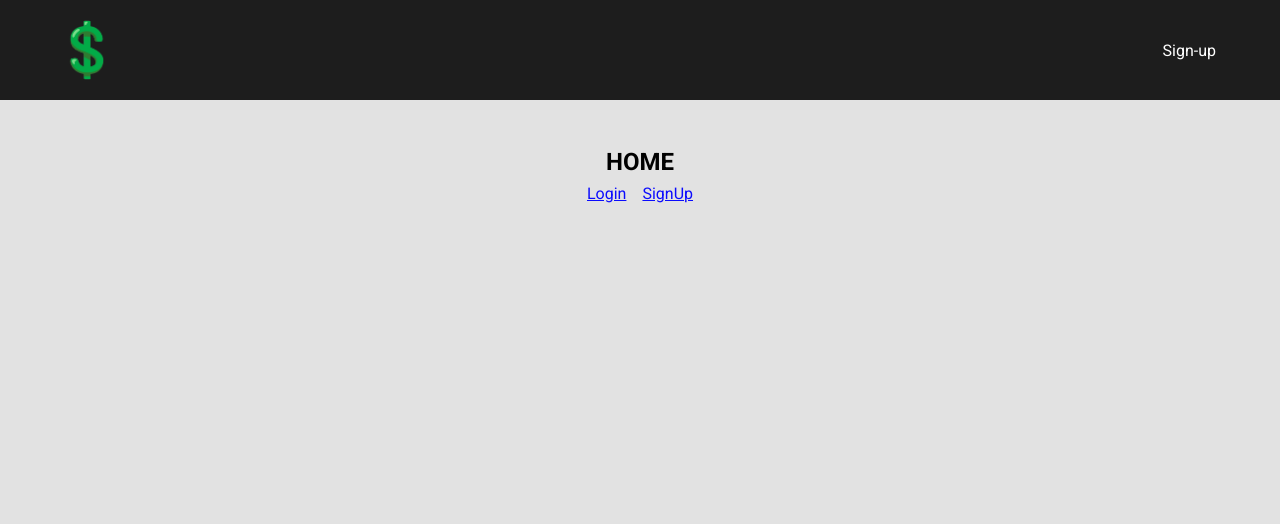
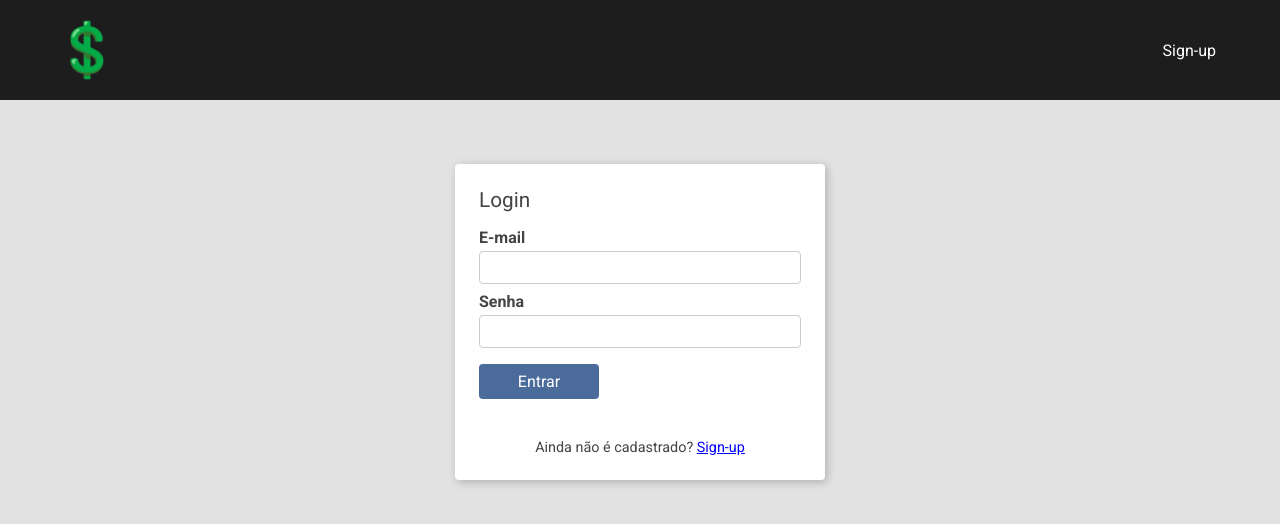
Before and after one commit to pablohpaiva22/controle-financeiro-web, a React (Vite) app: page / in a window 1280 px wide. Shown: the top 524 px of the page. Built offline with nearby package versions, Linux system fonts and the light colour scheme.

Commit message:
refactor: remove home route and add login route as home page

```diff
--- a/src/App.jsx
+++ b/src/App.jsx
@@ -2,7 +2,6 @@
 import { Routes, Route, BrowserRouter } from "react-router-dom";
 import Login from "./pages/login/Login";
 import SignUp from "./pages/signup/SignUp";
-import Home from "./pages/home/Home";
 import Header from "./components/header/Header";
 import MyAccount from "./pages/myaccount/MyAccount";
 import { UserStorage } from "./context/GlobalContext";
@@ -15,8 +14,7 @@
           <Header />
 
           <Routes>
-            <Route path="/" element={<Home />} />
-            <Route path="/login" element={<Login />} />
+            <Route path="/" element={<Login />} />
             <Route path="/cadastrar" element={<SignUp />} />
             <Route path="/minhaconta/:id" element={<MyAccount />} />
           </Routes>
```
